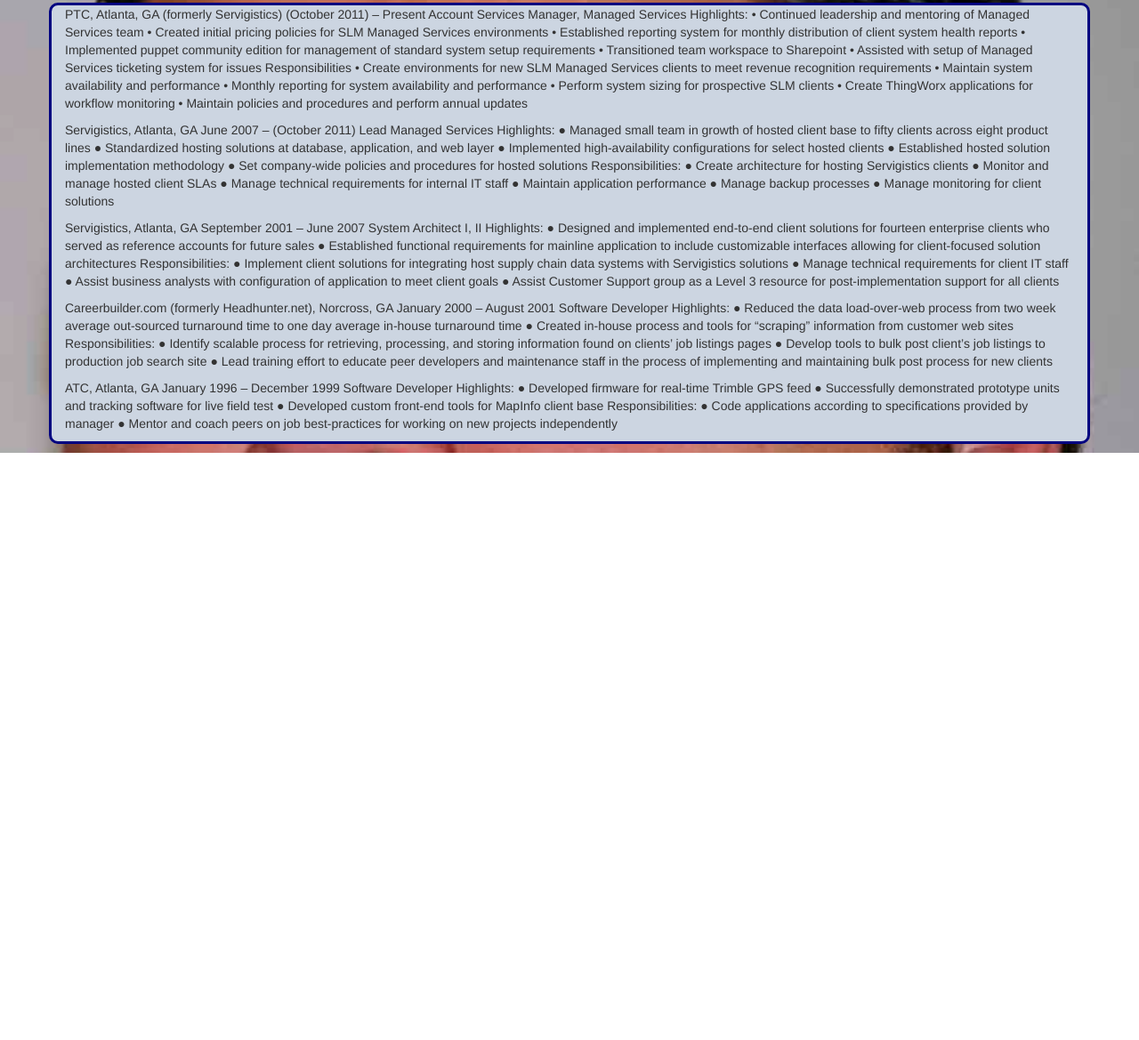
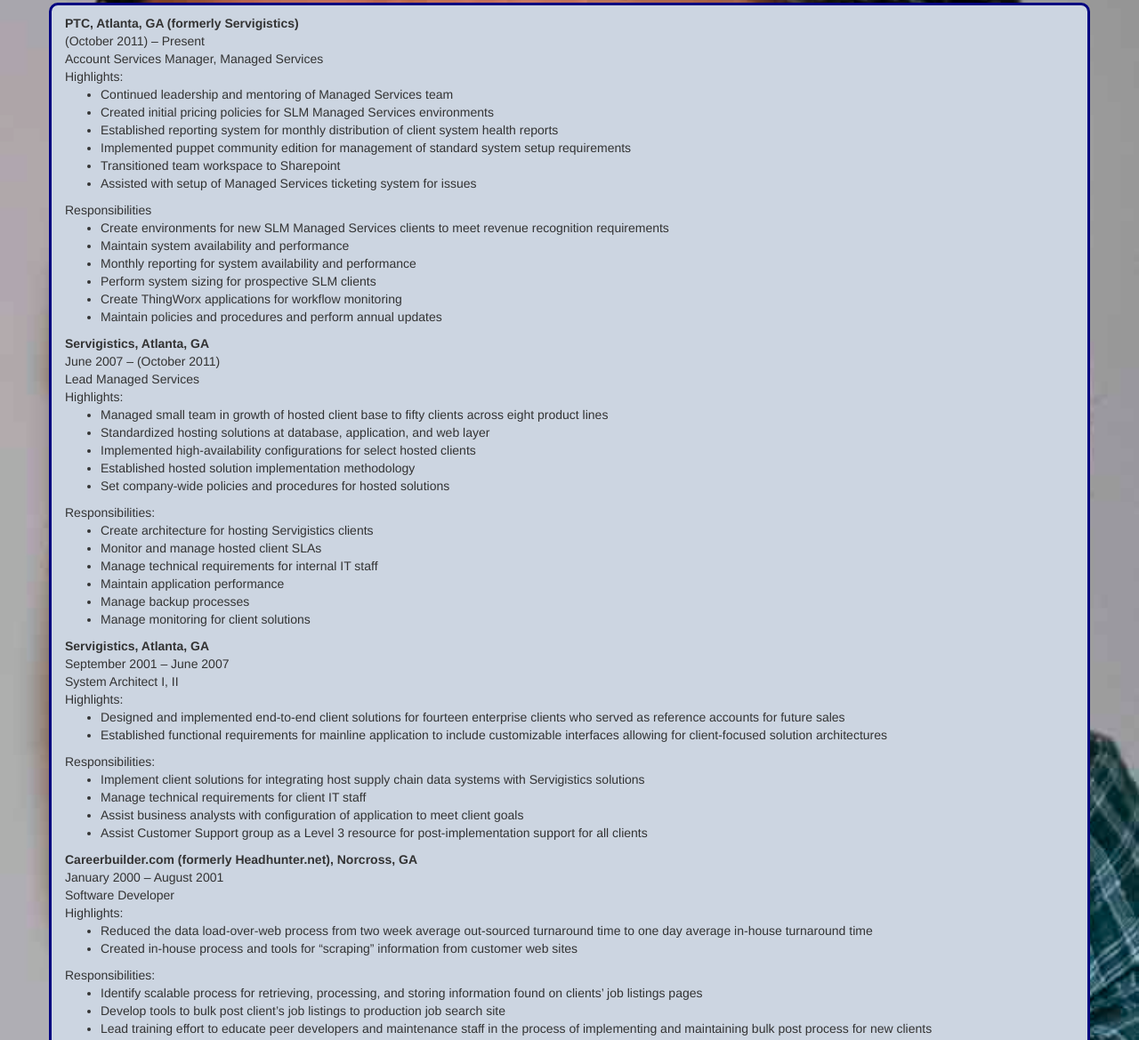
Before and after one commit to wtranmer/williamtranmer, a plain HTML site: page WebContent/index.html in a window 1280 px wide. Shown: the part 396-1565 px from the top of the page at 89% size. Before the commit the page ends 905 px from the top, so only its background shows below. Drawn offline with nearby package versions, Linux system fonts and the light colour scheme.

Commit message:
history formatting

```diff
--- a/WebContent/css/style.css
+++ b/WebContent/css/style.css
@@ -19,7 +19,7 @@
 	margin-bottom: 10px;
 }
 
-.mynav {
+na .mynav {
 	position: fixed;
 	top: 60px;
 	z-index: 999;
@@ -30,20 +30,31 @@
 	border-color: navy;
 	border-width: 3px;
 	border-style: solid;
-	padding: 0;
+	padding: 6px;
 	margin-top: 10px;
 	margin-bottom: 10px;
 }
 
-ul {
+.mynav ul {
 	margin: 0;
 	padding: 0;
 	list-style-type: none;
 }
-ul li {
+.mynav ul li {
 	display: inline;
 }
-ul li a {
+.mynav ul li a {
 	text-decoration: none;
 	padding: .2em 1em;
 }
+
+.positionheld {
+	margin-top: 10px;
+}
+.employer {
+	font-weight: bold;
+}
+.workdates {}
+.worktitle {}
+.workhighlights {}
+.workresponsibilities {}
--- a/WebContent/index.html
+++ b/WebContent/index.html
@@ -22,13 +22,11 @@
 		<div class="col-md-4 col-sm-4 col-xs-12"><h1>William Tranmer</h1>
 		</div>
 		<div class="col-md-3 col-md-offset-3 col-sm-7 col-xs-12">
-			<div class="mynav container">
 			<div class="row">
 				<div class="col-sm-3 mynavitem"><a href="#Home">Home</a></div>
 				<div class="col-sm-3 mynavitem"><a href="#History">History</a></div>
 				<div class="col-sm-3 mynavitem"><a href="#Articles">Articles</a></div>
 				<div class="col-sm-3 mynavitem"><a href="#Photo">Photography</a></div>
-			</div>
 			</div>
 		</div>
 	</div>
@@ -48,76 +46,109 @@
 	<a id="History"></a>
 	<div class="row fld">
 		<div class="col-sm-12">
-			<p>
-			PTC, Atlanta, GA (formerly Servigistics)
-			(October 2011) – Present
-			Account Services Manager, Managed Services
-			Highlights:
-			•	Continued leadership and mentoring of Managed Services team
-			•	Created initial pricing policies for SLM Managed Services environments
-			•	Established reporting system for monthly distribution of client system health reports
-			•	Implemented puppet community edition for management of standard system setup requirements
-			•	Transitioned team workspace to Sharepoint
-			•	Assisted with setup of Managed Services ticketing system for issues
-			Responsibilities
-			•	Create environments for new SLM Managed Services clients to meet revenue recognition requirements
-			•	Maintain system availability and performance
-			•	Monthly reporting for system availability and performance
-			•	Perform system sizing for prospective SLM clients
-			•	Create ThingWorx applications for workflow monitoring
-			•	Maintain policies and procedures and perform annual updates
-			</p><p>
-			Servigistics, Atlanta, GA
-			June 2007 – (October 2011)
-			Lead Managed Services
-			Highlights:
-			●	Managed small team in growth of hosted client base to fifty clients across eight product lines
-			●	Standardized hosting solutions at database, application, and web layer
-			●	Implemented high-availability configurations for select hosted clients
-			●	Established hosted solution implementation methodology
-			●	Set company-wide policies and procedures for hosted solutions
-			Responsibilities:
-			●	Create architecture for hosting Servigistics clients
-			●	Monitor and manage hosted client SLAs
-			●	Manage technical requirements for internal IT staff
-			●	Maintain application performance
-			●	Manage backup processes
-			●	Manage monitoring for client solutions
-			</p><p>
-			Servigistics, Atlanta, GA
-			September 2001 – June 2007
-			System Architect I, II
-			Highlights:
-			●	Designed and implemented end-to-end client solutions for fourteen enterprise clients who served as reference accounts for future sales
-			●	Established functional requirements for mainline application to include customizable interfaces allowing for client-focused solution architectures
-			Responsibilities:
-			●	Implement client solutions for integrating host supply chain data systems with Servigistics solutions
-			●	Manage technical requirements for client IT staff
-			●	Assist business analysts with configuration of application to meet client goals
-			●	Assist Customer Support group as a Level 3 resource for post-implementation support for all clients
-			</p><p>
-			Careerbuilder.com (formerly Headhunter.net), Norcross, GA
-			January 2000 – August 2001
-			Software Developer
-			Highlights:
-			●	Reduced the data load-over-web process from two week average out-sourced turnaround time to one day average in-house turnaround time
-			●	Created in-house process and tools for “scraping” information from customer web sites
-			Responsibilities:
-			●	Identify scalable process for retrieving, processing, and storing information found on clients’ job listings pages
-			●	Develop tools to bulk post client’s job listings to production job search site
-			●	Lead training effort to educate peer developers and maintenance staff in the process of implementing and maintaining bulk post process for new clients
-			</p><p>
-			ATC, Atlanta, GA
-			January 1996 – December 1999
-			Software Developer
-			Highlights:
-			●	Developed firmware for real-time Trimble GPS feed
-			●	Successfully demonstrated prototype units and tracking software for live field test
-			●	Developed custom front-end tools for MapInfo client base
-			Responsibilities:
-			●	Code applications according to specifications provided by manager
-			●	Mentor and coach peers on job best-practices for working on new projects independently
-			</p>
+			<div class="positionheld">
+				<div class="employer">PTC, Atlanta, GA (formerly Servigistics)</div>
+				<div class="workdates">(October 2011) – Present</div>
+				<div class="worktitle">Account Services Manager, Managed Services</div>
+				<div class="workhighlights">Highlights:
+				<ul>
+				<li>Continued leadership and mentoring of Managed Services team</li>
+				<li>Created initial pricing policies for SLM Managed Services environments</li>
+				<li>Established reporting system for monthly distribution of client system health reports</li>
+				<li>Implemented puppet community edition for management of standard system setup requirements</li>
+				<li>Transitioned team workspace to Sharepoint</li>
+				<li>Assisted with setup of Managed Services ticketing system for issues</li>
+				</ul>
+				</div>
+				<div class="workresponsibilities">Responsibilities
+				<ul>
+				<li>Create environments for new SLM Managed Services clients to meet revenue recognition requirements</li>
+				<li>Maintain system availability and performance</li>
+				<li>Monthly reporting for system availability and performance</li>
+				<li>Perform system sizing for prospective SLM clients</li>
+				<li>Create ThingWorx applications for workflow monitoring</li>
+				<li>Maintain policies and procedures and perform annual updates</li>
+				</ul>
+			</div>
+			<div class="positionheld">
+				<div class="employer">Servigistics, Atlanta, GA</div>
+				<div class="workdates">June 2007 – (October 2011)</div>
+				<div class="worktitle">Lead Managed Services</div>
+				<div class="workhighlights">Highlights:
+				<ul>
+				<li>Managed small team in growth of hosted client base to fifty clients across eight product lines</li>
+				<li>Standardized hosting solutions at database, application, and web layer</li>
+				<li>Implemented high-availability configurations for select hosted clients</li>
+				<li>Established hosted solution implementation methodology</li>
+				<li>Set company-wide policies and procedures for hosted solutions</li>
+				</ul>
+				</div>
+				<div class="workresponsibilities">Responsibilities:
+				<ul>
+				<li>Create architecture for hosting Servigistics clients</li>
+				<li>Monitor and manage hosted client SLAs</li>
+				<li>Manage technical requirements for internal IT staff</li>
+				<li>Maintain application performance</li>
+				<li>Manage backup processes</li>
+				<li>Manage monitoring for client solutions</li>
+				</ul>
+				</div>
+			</div>
+			<div class="positionheld">
+				<div class="employer">Servigistics, Atlanta, GA</div>
+				<div class="workdates">September 2001 – June 2007</div>
+				<div class="worktitle">System Architect I, II</div>
+				<div class="workhighlights">Highlights:
+				<ul>
+				<li>Designed and implemented end-to-end client solutions for fourteen enterprise clients who served as reference accounts for future sales</li>
+				<li>Established functional requirements for mainline application to include customizable interfaces allowing for client-focused solution architectures</li>
+				</ul>
+				</div>
+				<div class="workresponsibilities">Responsibilities:
+				<ul>
+				<li>Implement client solutions for integrating host supply chain data systems with Servigistics solutions</li>
+				<li>Manage technical requirements for client IT staff</li>
+				<li>Assist business analysts with configuration of application to meet client goals</li>
+				<li>Assist Customer Support group as a Level 3 resource for post-implementation support for all clients</li>
+				</ul>
+				</div>
+			</div>
+			<div class="positionheld">
+				<div class="employer">Careerbuilder.com (formerly Headhunter.net), Norcross, GA</div>
+				<div class="workdates">January 2000 – August 2001</div>
+				<div class="worktitle">Software Developer</div>
+				<div class="workhighlights">Highlights:
+				<ul>
+				<li>Reduced the data load-over-web process from two week average out-sourced turnaround time to one day average in-house turnaround time</li>
+				<li>Created in-house process and tools for “scraping” information from customer web sites</li>
+				</ul>
+				</div>
+				<div class="workresponsibilities">Responsibilities:
+				<ul>
+				<li>Identify scalable process for retrieving, processing, and storing information found on clients’ job listings pages</li>
+				<li>Develop tools to bulk post client’s job listings to production job search site</li>
+				<li>Lead training effort to educate peer developers and maintenance staff in the process of implementing and maintaining bulk post process for new clients</li>
+				</ul>
+				</div>
+			</div>
+			<div class="positionheld">
+				<div class="employer">ATC, Atlanta, GA</div>
+				<div class="workdates">January 1996 – December 1999</div>
+				<div class="worktitle">Software Developer</div>
+				<div class="workhighlights">Highlights:
+				<ul>
+				<li>Developed firmware for real-time Trimble GPS feed</li>
+				<li>Successfully demonstrated prototype units and tracking software for live field test</li>
+				<li>Developed custom front-end tools for MapInfo client base</li>
+				</ul>
+				</div>
+				<div class="workresponsibilities">Responsibilities:
+				<ul>
+				<li>Code applications according to specifications provided by manager</li>
+				<li>Mentor and coach peers on job best-practices for working on new projects independently</li>
+				</ul>
+				</div>
+			</div>
 		</div>
 	</div>
 </div>
```
